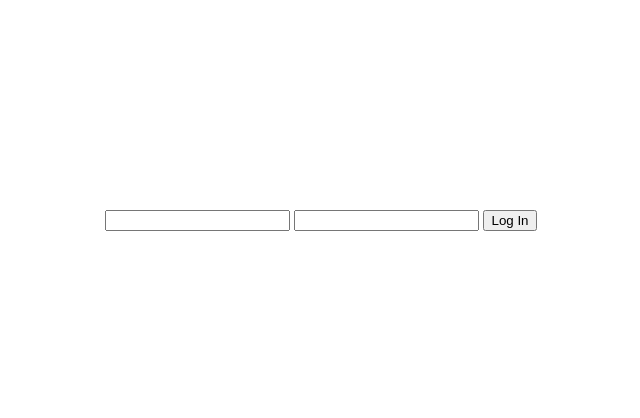
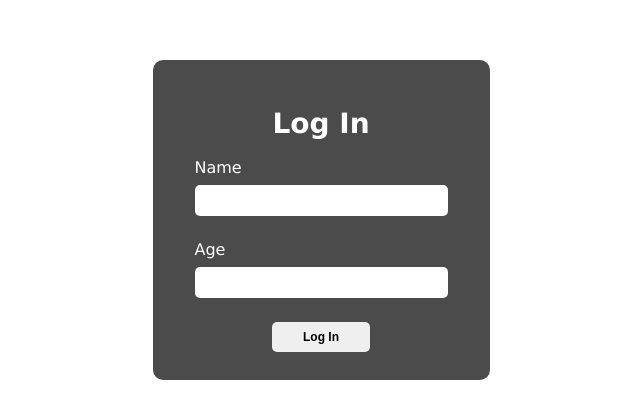
Before and after one commit to erufan/moon-sun-form, a website built with Vite: page index.html in a window 1280 px wide. Shown: the part 148-566 px from the top of the page, without its empty margins (319-959 px from the left). Built offline with nearby package versions, Linux system fonts and the light colour scheme.

Commit message:
expand form

```diff
--- a/index.html
+++ b/index.html
@@ -11,9 +11,12 @@
 
 <body>
   <div id="app"></div>
-  <form>
-    <input type="text" />
-    <input type="text" />
+  <form class="card">
+    <h1 class="header">Log In</h1>
+    <label for="name">Name</label>
+    <input type="text" id="name" />
+    <label for="age">Age</label>
+    <input type="number" id="age" />
     <input type="submit" value="Log In">
   </form>
   <script type="module" src="/main.js"></script>
--- a/style.css
+++ b/style.css
@@ -4,4 +4,55 @@ body {
   align-content: center;
   min-height: 90vh;
   flex-wrap: wrap;
+  font-family: "Lucida Sans", "Lucida Sans Regular", "Lucida Grande",
+    "Lucida Sans Unicode", Geneva, Verdana, sans-serif;
 }
+
+.card {
+  background-color: rgba(15, 15, 15, 0.75);
+  padding: 28px 42px;
+  border-radius: 10px;
+}
+
+.header {
+  font-size: 28px;
+  color: #ffff;
+  margin-bottom: 8px auto;
+  padding: 0;
+  text-align: center;
+}
+
+.card label {
+  color: #ffff;
+  margin-bottom: 8px;
+  display: block;
+}
+
+.card > *[type="text"],
+[type="number"] {
+  display: block;
+  margin-bottom: 24px;
+  padding: 8px 64px 8px 12px;
+  border-radius: 5px;
+  outline: none;
+  border: none;
+}
+
+.card > *[type="submit"] {
+  display: block;
+  border-radius: 5px;
+  outline: none;
+  border: none;
+  padding: 8px 31px;
+  margin: 0 auto;
+  font-weight: bold;
+  font-size: 12px;
+  text-align: center;
+  transition: transform 0.1s;
+}
+.card > *[type="submit"]:hover {
+  background-color: #f2f2f2bf;
+}
+.card > *[type="submit"]:active {
+  transform: scale(0.9);
+}
```
